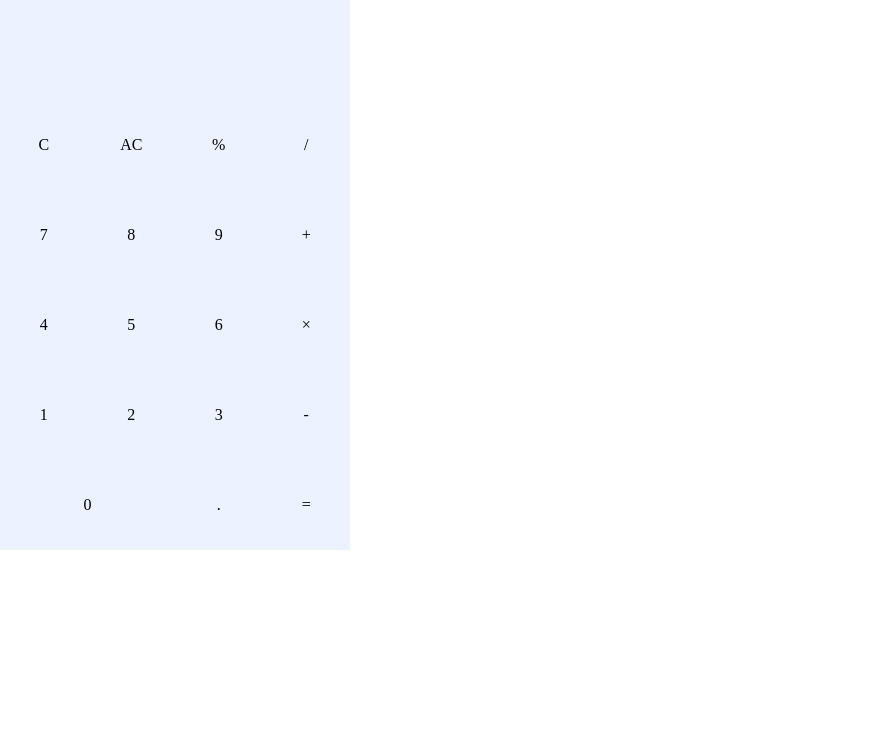
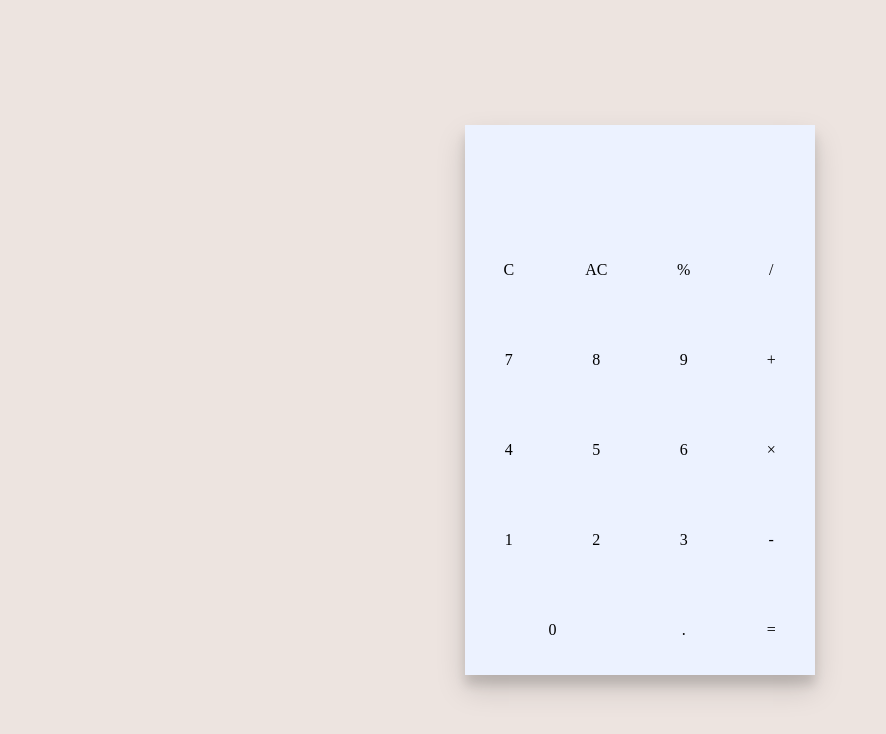
Before and after one commit to hnaa0/calc-react, a React (Create React App) app: page / in a window 1280 px wide. Shown: the top 734 px of the page, without its empty margins (0-886 px from the left). Built offline with nearby package versions, Linux system fonts and the light colour scheme.

Commit message:
🔧calcState Maxlength, 🎨css

```diff
--- a/src/App.js
+++ b/src/App.js
@@ -9,6 +9,11 @@ ${reset}
 
 * {
   box-sizing: border-box;
+}
+
+body {
+  width: 100%;
+  height: 100vh;
 }
 `;
 
@@ -46,7 +51,8 @@ function App() {
   };
 
   const appendNum = (value) => {
-    if (
+    if (calcState.calcForm.length >= 20) return;
+    else if (
       (value === "0") &
       (calcState.calcForm.length === 0) &
       calcState.calcForm.charAt(calcState.calcForm.length - 1)
@@ -59,7 +65,8 @@ function App() {
   };
 
   const appendOperator = (value) => {
-    if (
+    if (calcState.calcForm.length >= 20) return;
+    else if (
       (calcState.calcForm === "") |
       isNaN(calcState.calcForm.charAt(calcState.calcForm.length - 1))
     ) {
@@ -70,6 +77,7 @@ function App() {
   };
 
   const appendPoint = (value) => {
+    if (calcState.calcForm.length >= 20) return;
     let updateform = calcState.calcForm + value;
     setCalcState({ calcForm: updateform });
   };
@@ -114,17 +122,33 @@ function App() {
   };
 
   return (
-    <>
+    <Container>
       <GlobalStyle />
-      <CalcResult form={calcState.calcForm} result={calcState.calcResult} />
-      <KeypadContainer>
-        <Keypad onClick={onClick} />
-      </KeypadContainer>
-    </>
+      <CalcContainer>
+        <CalcResult form={calcState.calcForm} result={calcState.calcResult} />
+        <KeypadContainer>
+          <Keypad onClick={onClick} />
+        </KeypadContainer>
+      </CalcContainer>
+    </Container>
   );
 }
 
 export default App;
+
+const Container = styled.div`
+  display: flex;
+  flex-direction: column;
+  justify-content: center;
+  align-items: center;
+  width: 100%;
+  height: 100vh;
+  background-color: #ede4e0;
+`;
+
+const CalcContainer = styled.div`
+  box-shadow: 0 14px 28px rgba(0, 0, 0, 0.15), 0 10px 10px rgba(0, 0, 0, 0.12);
+`;
 
 const KeypadContainer = styled.div`
   display: grid;
--- a/src/components/CalcResult.jsx
+++ b/src/components/CalcResult.jsx
@@ -16,7 +16,7 @@ const ResultView = styled.div`
   align-items: flex-end;
   width: 350px;
   height: 100px;
-  padding: 12px 4px;
+  padding: 12px;
   background-color: #ecf2ff;
 `;
 
```
